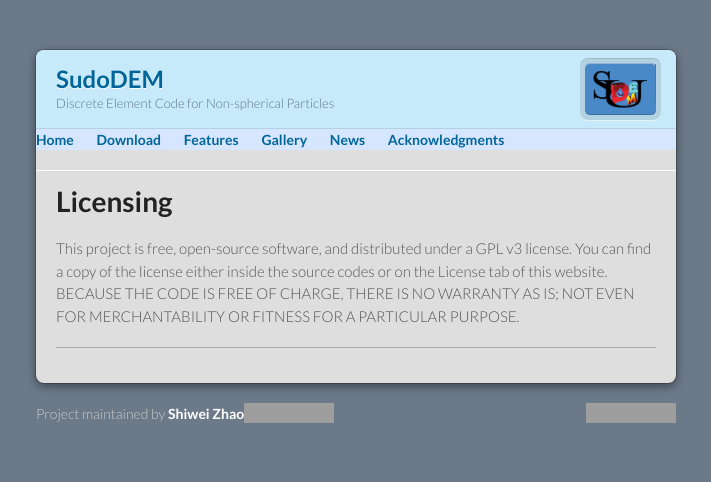
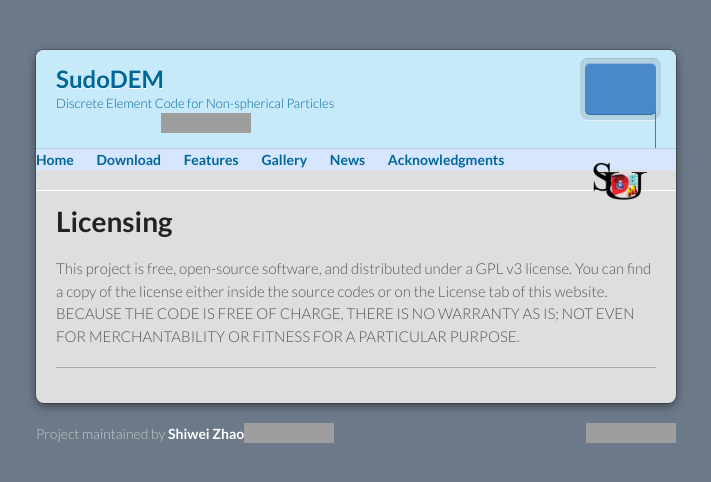
Before and after one commit to SudoDEM/sudodem.github.io, a Jekyll site: the page built from licensing.md, in a window 1280 px wide. Shown: the top 482 px of the page, without its empty margins (284-995 px from the left). Built offline with Jekyll 4.4.1, drawn with Linux system fonts in a browser that asks for light colours; our own code applies the rules of GitHub Pages for plain Markdown files; grey boxes are pictures that could not be loaded.

Commit message:
updating default.html

```diff
--- a/_layouts/default.html
+++ b/_layouts/default.html
@@ -20,7 +20,8 @@
       <header {% unless site.description or site.github.project_tagline %} class="without-description" {% endunless %}>
         <h1>{{ site.title | default: site.github.repository_name }}</h1>
         {% if site.description or site.github.project_tagline %}
-          <p>{{ site.description | default: site.github.project_tagline }}</p>
+          <!--<p>{{ site.description | default: site.github.project_tagline }}</p>-->
+          <p> <a> Discrete Element Code for Non-spherical Particles <img src="https://img.shields.io/github/license/SudoDEM/SudoDEM"</a></p>
         {% endif %}
 
         <ul>
```
